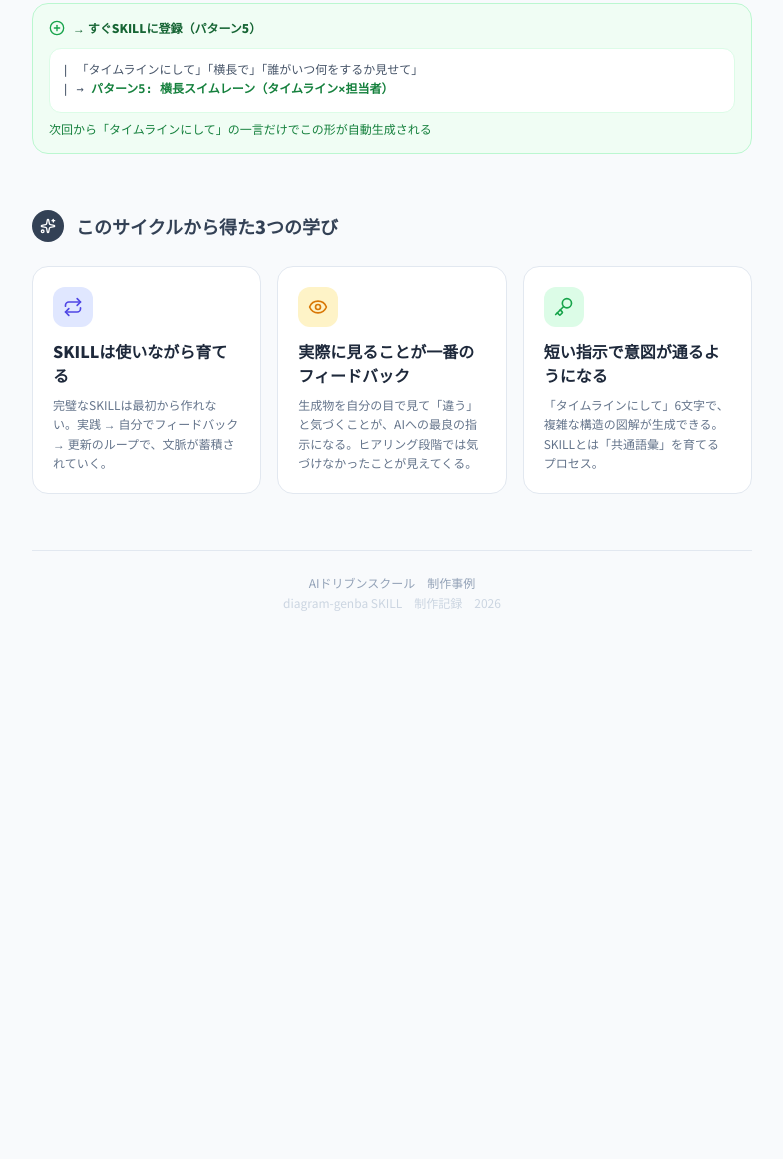
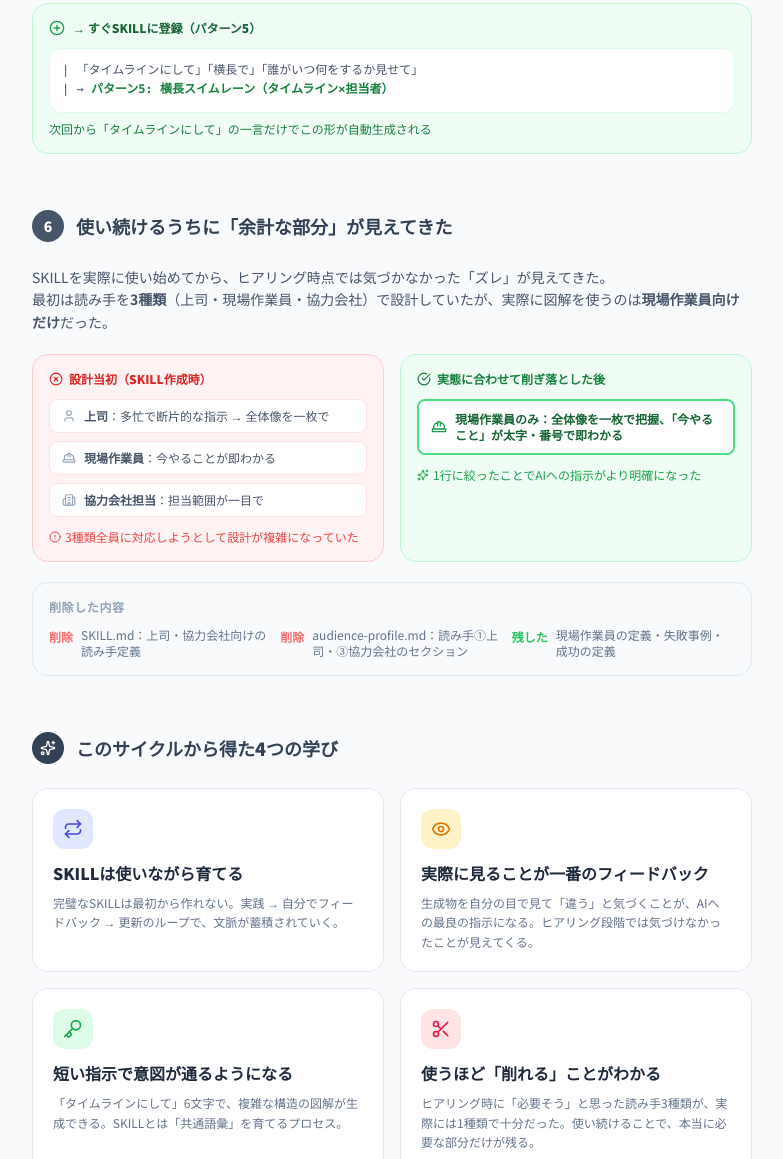
Before and after one commit to zeph94zeph/no2kadai-diagrams, a plain HTML site: page index.html in a window 1280 px wide. Shown: the part 4249-5408 px from the top of the page, without its empty margins (248-1031 px from the left). Before the commit the page ends 4924 px from the top, so only its background shows below. Drawn offline with nearby package versions, Linux system fonts and the light colour scheme.

Commit message:
Add Act6: SKILLの読み手を削ぎ落としたプロセスを追加
Made-with: Cursor

```diff
--- a/index.html
+++ b/index.html
@@ -625,16 +625,89 @@
       </div>
     </section>
 
+    <!-- ===== ACT 6: SKILLを削ぎ落とした ===== -->
+    <section>
+      <div class="flex items-center gap-3 mb-6">
+        <div class="w-8 h-8 rounded-full bg-slate-600 text-white flex items-center justify-center font-black text-sm flex-shrink-0">6</div>
+        <h2 class="text-lg font-black text-slate-700">使い続けるうちに「余計な部分」が見えてきた</h2>
+      </div>
+
+      <p class="text-sm text-slate-600 leading-relaxed mb-5">
+        SKILLを実際に使い始めてから、ヒアリング時点では気づかなかった「ズレ」が見えてきた。<br>
+        最初は読み手を<strong>3種類</strong>（上司・現場作業員・協力会社）で設計していたが、実際に図解を使うのは<strong>現場作業員向けだけ</strong>だった。
+      </p>
+
+      <!-- Before/After比較 -->
+      <div class="grid grid-cols-1 md:grid-cols-2 gap-4 mb-5">
+        <div class="bg-red-50 border border-red-200 rounded-2xl p-4">
+          <div class="text-xs font-black text-red-600 mb-3 flex items-center gap-1.5">
+            <i data-lucide="x-circle" class="w-3.5 h-3.5"></i>設計当初（SKILL作成時）
+          </div>
+          <div class="space-y-2 text-xs">
+            <div class="bg-white rounded-lg px-3 py-2 border border-red-100 flex items-center gap-2">
+              <i data-lucide="user" class="w-3.5 h-3.5 text-slate-400 flex-shrink-0"></i>
+              <span class="text-slate-600"><strong>上司</strong>：多忙で断片的な指示 → 全体像を一枚で</span>
+            </div>
+            <div class="bg-white rounded-lg px-3 py-2 border border-red-100 flex items-center gap-2">
+              <i data-lucide="hard-hat" class="w-3.5 h-3.5 text-slate-400 flex-shrink-0"></i>
+              <span class="text-slate-600"><strong>現場作業員</strong>：今やることが即わかる</span>
+            </div>
+            <div class="bg-white rounded-lg px-3 py-2 border border-red-100 flex items-center gap-2">
+              <i data-lucide="building-2" class="w-3.5 h-3.5 text-slate-400 flex-shrink-0"></i>
+              <span class="text-slate-600"><strong>協力会社担当</strong>：担当範囲が一目で</span>
+            </div>
+          </div>
+          <div class="mt-3 text-xs text-red-500 flex items-center gap-1">
+            <i data-lucide="alert-circle" class="w-3 h-3"></i>3種類全員に対応しようとして設計が複雑になっていた
+          </div>
+        </div>
+
+        <div class="bg-green-50 border border-green-200 rounded-2xl p-4">
+          <div class="text-xs font-black text-green-700 mb-3 flex items-center gap-1.5">
+            <i data-lucide="check-circle" class="w-3.5 h-3.5"></i>実態に合わせて削ぎ落とした後
+          </div>
+          <div class="space-y-2 text-xs">
+            <div class="bg-white rounded-lg px-3 py-2.5 border-2 border-green-400 flex items-center gap-2">
+              <i data-lucide="hard-hat" class="w-4 h-4 text-green-600 flex-shrink-0"></i>
+              <span class="font-black text-green-800"><strong>現場作業員のみ</strong>：全体像を一枚で把握、「今やること」が太字・番号で即わかる</span>
+            </div>
+          </div>
+          <div class="mt-3 text-xs text-green-600 flex items-center gap-1">
+            <i data-lucide="sparkles" class="w-3 h-3"></i>1行に絞ったことでAIへの指示がより明確になった
+          </div>
+        </div>
+      </div>
+
+      <!-- 削除した内容の記録 -->
+      <div class="bg-slate-50 border border-slate-200 rounded-2xl p-4">
+        <div class="text-xs font-bold text-slate-400 mb-3 uppercase tracking-wider">削除した内容</div>
+        <div class="grid grid-cols-1 md:grid-cols-3 gap-2 text-xs">
+          <div class="flex items-start gap-2">
+            <span class="text-red-400 font-bold flex-shrink-0 mt-0.5">削除</span>
+            <span class="text-slate-500">SKILL.md：上司・協力会社向けの読み手定義</span>
+          </div>
+          <div class="flex items-start gap-2">
+            <span class="text-red-400 font-bold flex-shrink-0 mt-0.5">削除</span>
+            <span class="text-slate-500">audience-profile.md：読み手①上司・③協力会社のセクション</span>
+          </div>
+          <div class="flex items-start gap-2">
+            <span class="text-green-500 font-bold flex-shrink-0 mt-0.5">残した</span>
+            <span class="text-slate-500">現場作業員の定義・失敗事例・成功の定義</span>
+          </div>
+        </div>
+      </div>
+    </section>
+
     <!-- ===== まとめ ===== -->
     <section>
       <div class="flex items-center gap-3 mb-6">
         <div class="w-8 h-8 rounded-full bg-slate-700 text-white flex items-center justify-center font-black text-sm flex-shrink-0">
           <i data-lucide="sparkles" class="w-4 h-4"></i>
         </div>
-        <h2 class="text-lg font-black text-slate-700">このサイクルから得た3つの学び</h2>
+        <h2 class="text-lg font-black text-slate-700">このサイクルから得た4つの学び</h2>
       </div>
 
-      <div class="grid grid-cols-1 md:grid-cols-3 gap-4">
+      <div class="grid grid-cols-1 md:grid-cols-2 gap-4">
         <div class="bg-white border border-slate-200 rounded-2xl p-5">
           <div class="w-10 h-10 bg-indigo-100 rounded-xl flex items-center justify-center mb-3">
             <i data-lucide="repeat" class="w-5 h-5 text-indigo-600"></i>
@@ -656,6 +729,13 @@
           <div class="font-black text-slate-800 mb-2">短い指示で意図が通るようになる</div>
           <div class="text-xs text-slate-500 leading-relaxed">「タイムラインにして」6文字で、複雑な構造の図解が生成できる。SKILLとは「共通語彙」を育てるプロセス。</div>
         </div>
+        <div class="bg-white border border-slate-200 rounded-2xl p-5">
+          <div class="w-10 h-10 bg-rose-100 rounded-xl flex items-center justify-center mb-3">
+            <i data-lucide="scissors" class="w-5 h-5 text-rose-600"></i>
+          </div>
+          <div class="font-black text-slate-800 mb-2">使うほど「削れる」ことがわかる</div>
+          <div class="text-xs text-slate-500 leading-relaxed">ヒアリング時に「必要そう」と思った読み手3種類が、実際には1種類で十分だった。使い続けることで、本当に必要な部分だけが残る。</div>
+        </div>
       </div>
     </section>
 
```
